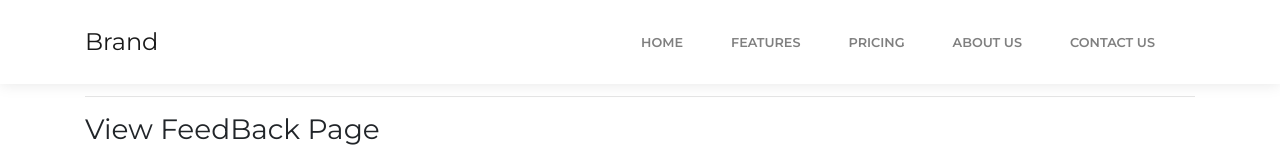
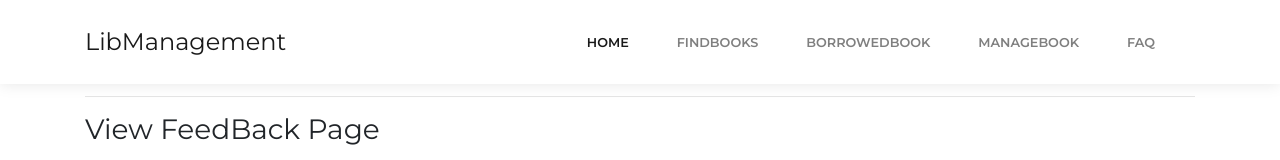
Before and after one commit to quannahe140579/LibManagement, a plain HTML site: page ViewFB.html in a window 1280 px wide. Shown: the top 160 px of the page. Drawn offline with nearby package versions, Linux system fonts and the light colour scheme; some packages are replaced by stand-ins of ours; a script that the page names is missing.

Commit message:
fix_link

```diff
--- a/ViewFB.html
+++ b/ViewFB.html
@@ -14,15 +14,14 @@
 
 <body>
     <nav class="navbar navbar-light navbar-expand-lg fixed-top bg-white clean-navbar">
-            <div class="container"><a class="navbar-brand logo" href="#">Brand</a><button data-toggle="collapse" class="navbar-toggler" data-target="#navcol-1"><span class="sr-only">Toggle navigation</span><span class="navbar-toggler-icon"></span></button>
-                <div class="collapse navbar-collapse"
-                     id="navcol-1">
+        <div class="container"><a class="navbar-brand logo" href="#">LibManagement</a><button data-toggle="collapse" class="navbar-toggler" data-target="#navcol-1"><span class="sr-only">Toggle navigation</span><span class="navbar-toggler-icon"></span></button>
+            <div class="collapse navbar-collapse" id="navcol-1">
                 <ul class="nav navbar-nav ml-auto">
-                        <li class="nav-item"><a class="nav-link" href="index.html">Home</a></li>
-                        <li class="nav-item"><a class="nav-link" href="features.html">Features</a></li>
-                        <li class="nav-item"><a class="nav-link" href="pricing.html">Pricing</a></li>
-                        <li class="nav-item"><a class="nav-link" href="about-us.html">About Us</a></li>
-                        <li class="nav-item"><a class="nav-link" href="contact-us.html">Contact Us</a></li>
+                    <li class="nav-item"><a class="nav-link active" href="home.html">Home</a></li>
+                    <li class="nav-item"><a class="nav-link" href="allBooks.html">FindBooks</a></li>
+                    <li class="nav-item"><a class="nav-link" href="MyList.html">BorrowedBook</a></li>
+                    <li class="nav-item"><a class="nav-link" href="listBook.html">ManageBook</a></li>
+                    <li class="nav-item"><a class="nav-link" href="faq.html">FAQ</a></li>
                 </ul>
             </div>
         </div>
@@ -44,7 +43,7 @@
                         <div class="col-md-4 col-md-4 col-xs-4 review-part-left">
                             <div class="row">
                                 <div class="col-md-4 col-sm-4 col-xs-12">
-                                        <img style="height: 50px" src="assets/img/83201822_175516773684104_8425307164104458240_o.jpg" alt=""/>
+                                    <img style="height: 50px" src="assets/img/83201822_175516773684104_8425307164104458240_o.jpg" alt="" />
                                 </div>
                                 <div class="col-md-8 col-sm-8 col-xs-12">
                                     <p>2 days ago</p>
@@ -63,10 +62,8 @@
                                     <i class="fa fa-star" aria-hidden="true"></i>
                                 </div>
                                 <div class="col-md-12 col-sm-12 col-xs-12">
-                                        <p>Lorem ipsum dolor sit amet, consectetur adipisicing elit, sed do eiusmod
-                                            tempor incididunt ut labore et dolore magna aliqua. Ut enim ad minim veniam.
-                                            Lorem ipsum dolor sit amet, consectetur adipisicing elit, sed do eiusmod
-                                            tempor incididunt ut labore et dolore magna aliqua. Ut enim ad minim veniam.
+                                    <p>Lorem ipsum dolor sit amet, consectetur adipisicing elit, sed do eiusmod tempor incididunt ut labore et dolore magna aliqua. Ut enim ad minim veniam. Lorem ipsum dolor sit amet, consectetur adipisicing elit, sed do
+                                        eiusmod tempor incididunt ut labore et dolore magna aliqua. Ut enim ad minim veniam.
                                     </p>
                                 </div>
                             </div>
@@ -80,7 +77,7 @@
 
             </div>
             <div class="container-contact100-form-btn">
-                    <a href= "http://localhost:8084/LibraryManagementSystem/faq.html">
+                <a href="http://localhost:8084/LibraryManagementSystem/faq.html">
                     <button type="button" class="btn btn-success">Send</button>
                 </a>
             </div>
```
Also changed, not shown: faq.html (+20 -25 lines), feedbackForm.html (+13 -9 lines), home.html (+3 -3 lines). Lines whose indentation alone changed are shown as unchanged.
